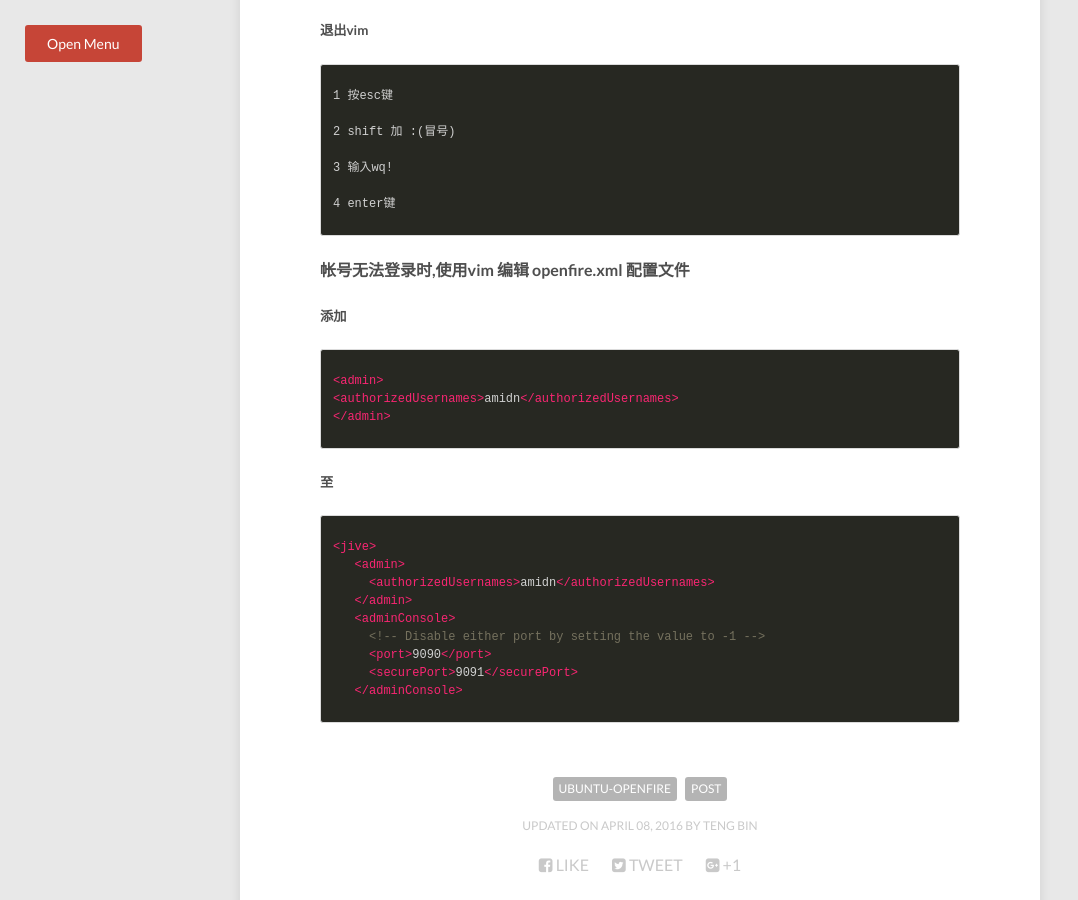
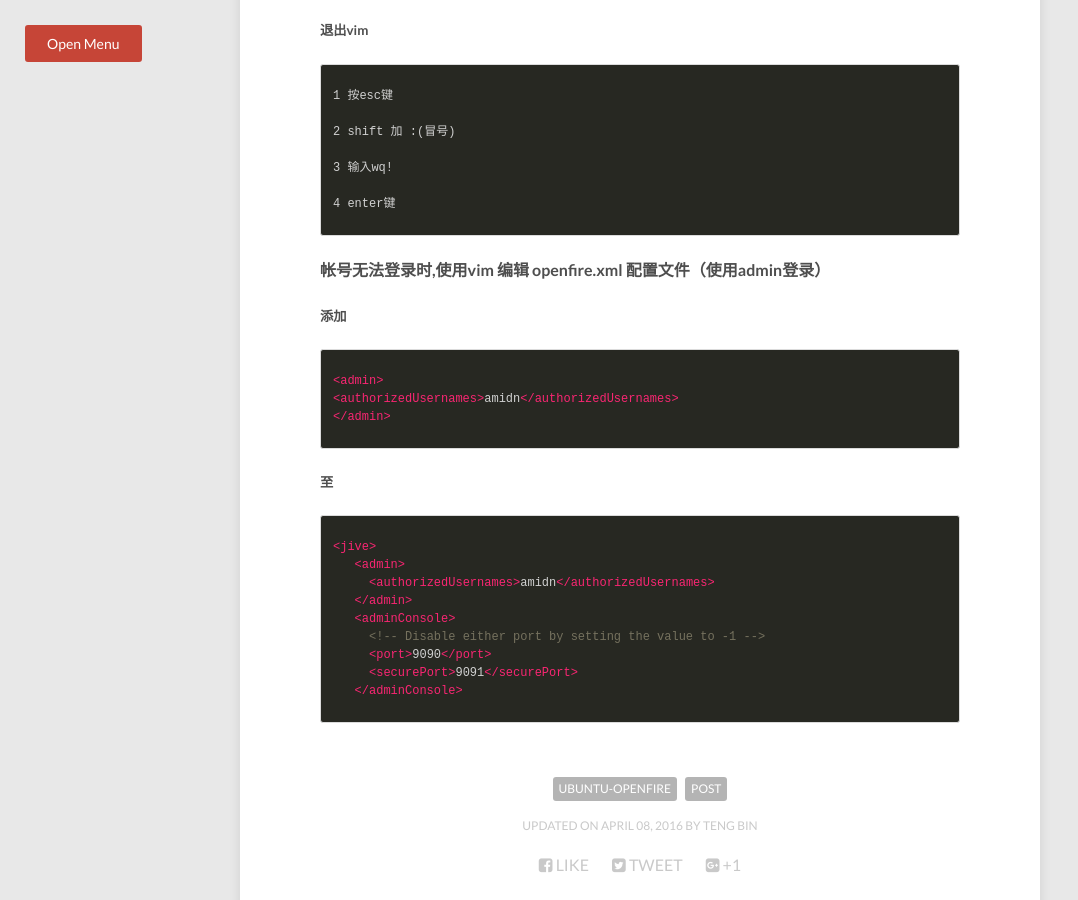
Before and after one commit to tengbinlive/tengbinlive.github.io, a Jekyll site: the page built from _posts/2016-04-08-code-ubuntu-openfire.md, in a window 1280 px wide and 900 px high, scrolled down 4299 px. Shown: the whole window, without its empty margins (0-1078 px from the left). Built offline with Jekyll 4.4.1, drawn with Linux system fonts in a browser that asks for light colours; nearby versions of some CDN libraries.

Commit message:
no message

```diff
--- a/_posts/2016-04-08-code-ubuntu-openfire.md
+++ b/_posts/2016-04-08-code-ubuntu-openfire.md
@@ -186,7 +186,7 @@ vim openfire.xml
 4 enter键
 {% endhighlight %}
 
-#### 帐号无法登录时,使用vim 编辑 openfire.xml 配置文件
+#### 帐号无法登录时,使用vim 编辑 openfire.xml 配置文件（使用admin登录）
 
 ##### 添加
 {% highlight html %}
```
